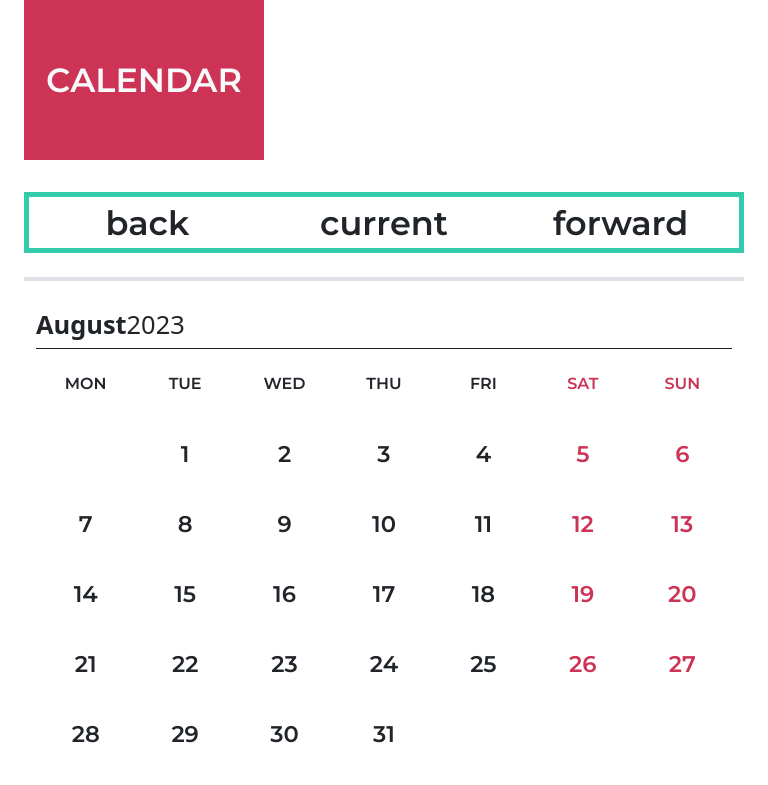
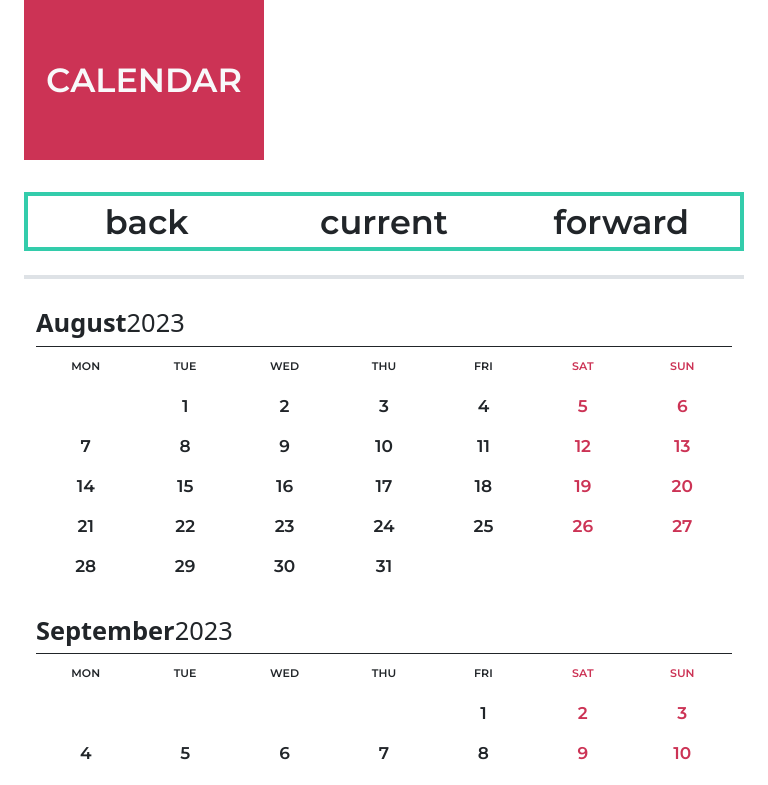
Before and after one commit to 246Mikhael/TripleCalendar, a React (Create React App) app: page / in a window 768 px wide. Shown: the top 785 px of the page. Built offline with nearby package versions, Linux system fonts and the light colour scheme.

Commit message:
06-10-23

```diff
--- a/src/App.css
+++ b/src/App.css
@@ -16,7 +16,7 @@ a, table {
 }
 
 .hrefs-row {
-    border:5px solid var(--color2);
+    border:4px solid var(--color2);
 }
 
 a:hover {
@@ -78,12 +78,46 @@ td {
     padding-top: 100px;
  }
 
+ @media (max-width:1200px) and (min-width: 991px) {
+    .month {
+        font-size: 14px;
+    }
+    td {
+        height: 50px;
+    }
+ }
+
+ @media (max-width: 990px) and (min-width: 768px) {
+    .month {
+        font-size: 11px;
+    }
+    td {
+        height: 40px;
+        font-size: 17px;
+    }
+
+    .holiday {
+        outline-offset: 0px;
+        outline-width: 3px;
+        outline-style: solid;
+        outline-color: var(--color1);
+    }
+ }
+
  @media (width > 400px) and (width < 500px) {
     a {
         font-size: 20px;
     }
+    .hrefs-row {
+        height: 60px;
+        border: 3px solid var(--color2);
+    }
  }
  @media (width < 400px) {
+    .hrefs-row {
+        height: 60px;
+        border: 3px solid var(--color2);
+    }
     .month {
         font-size: 12px;
         text-transform: lowercase;
```
